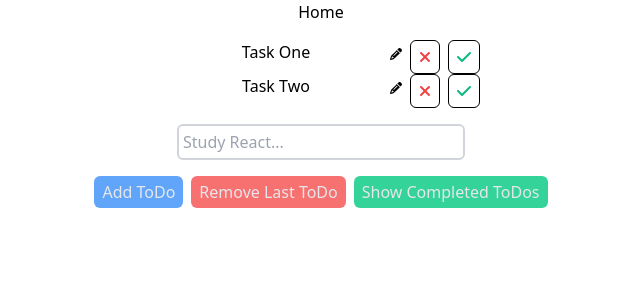
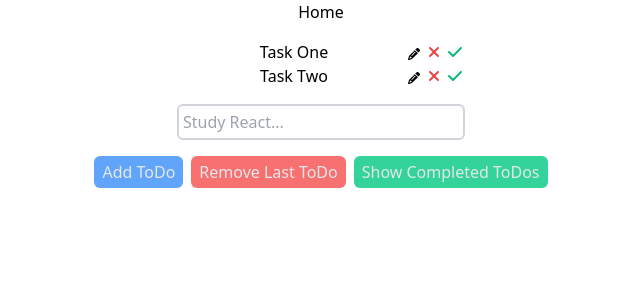
Before and after one commit to ASproson/react-challenges, a React (Create React App) app: page /todos in a window 1280 px wide. Shown: the top 300 px of the page, without its empty margins (319-959 px from the left). Built offline with nearby package versions, Linux system fonts and the light colour scheme.

Commit message:
Refactors default and custom styling props

```diff
--- a/src/components/todos/Button.tsx
+++ b/src/components/todos/Button.tsx
@@ -3,18 +3,23 @@ import { ReactNode } from 'react';
 
 interface ButtonProps {
   onClick: () => void;
+  children: ReactNode;
   customStyling?: string;
-  children: ReactNode;
+  defaultStyling?: boolean;
 }
 
-export const Button = ({ onClick, customStyling, children }: ButtonProps) => {
+export const Button = ({
+  onClick,
+  defaultStyling,
+  customStyling,
+  children,
+}: ButtonProps) => {
   return (
     <button
       onClick={onClick}
       className={clsx(
-        customStyling
-          ? `${customStyling}`
-          : 'border-[1.5px] px-2 p-1 border-black rounded-md'
+        defaultStyling && 'border-[1.5px] px-2 p-1 border-black rounded-md',
+        customStyling && `${customStyling}`
       )}
     >
       {children}
```
